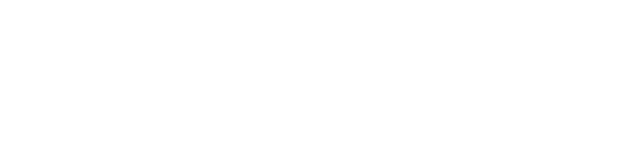
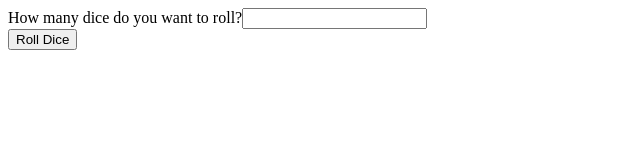
Before and after one commit to tiubrian/TwoZeroOneLab, a plain HTML site: page index.html in a window 1280 px wide. Shown: the whole page, without its empty margins (0-640 px from the left). Drawn offline with Linux system fonts and the light colour scheme.

Commit message:
more stuff added

```diff
--- a/index.html
+++ b/index.html
@@ -1,11 +1,13 @@
 <html>
-  <title>Dice Roller</head>
+  <title>Dice Roller</title>
   <head>
     <script>
 
     </script>
   </head>
   <body>
+    How many dice do you want to roll?<input type="text"id="numDice"></br>
+    <button type="button" id="roller">Roll Dice</button>
 
   </body>
 
```
